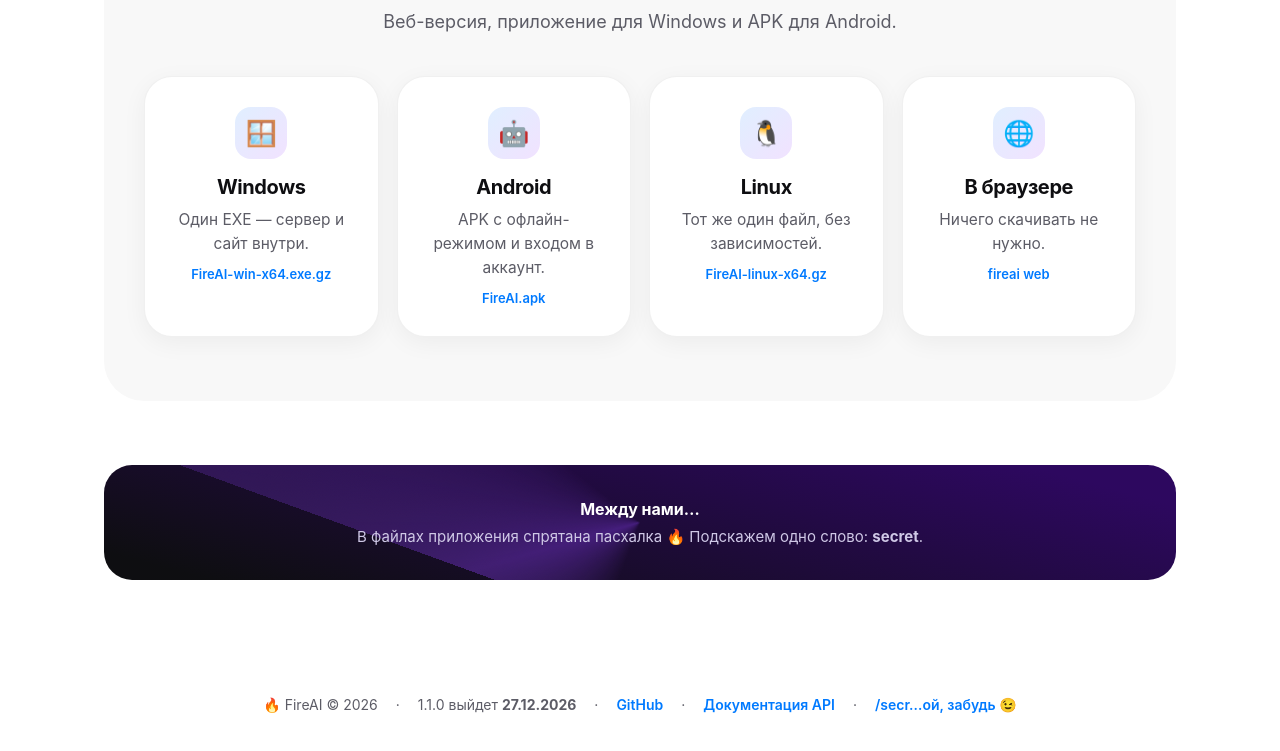
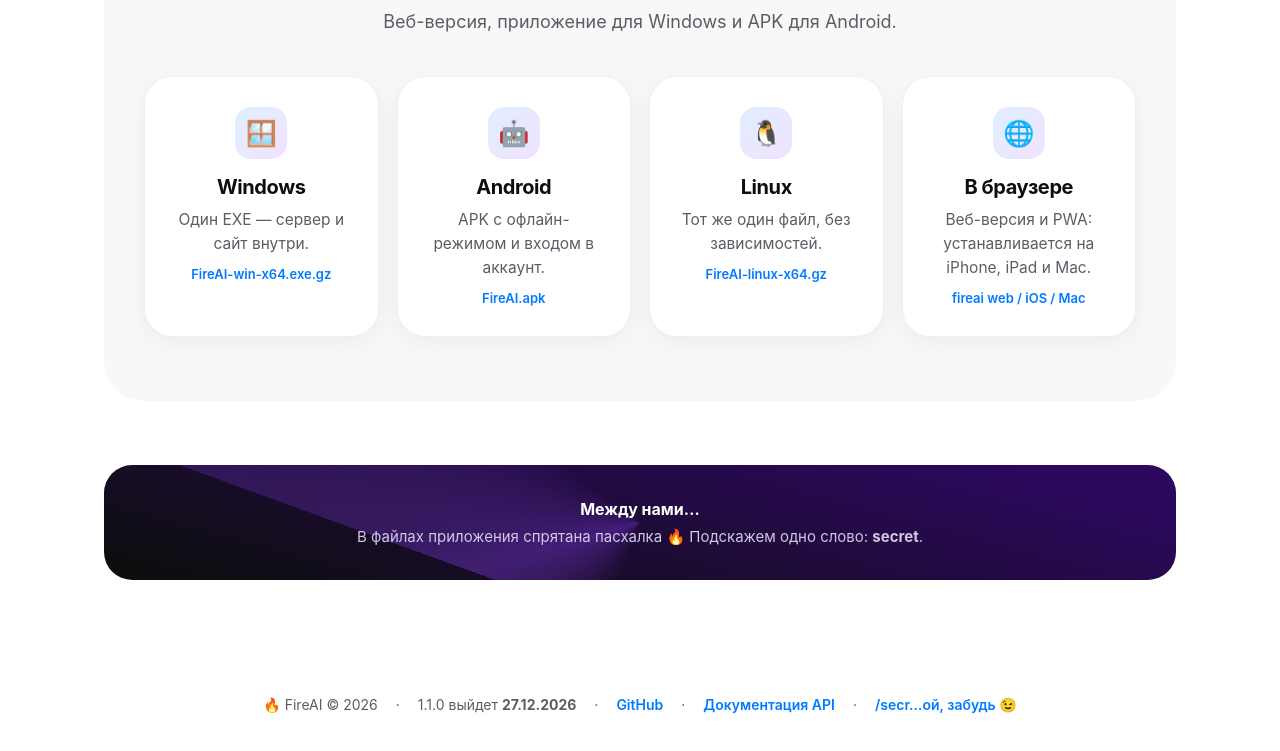
Before and after one commit to m3ufree/FireAI, a website: page public/landing.html in a window 1280 px wide. Shown: the part 1645-2396 px from the top of the page. Drawn offline with Linux system fonts and the light colour scheme.

Commit message:
Landing: web PWA / iOS / Mac option in installer, rebuild distributions

```diff
--- a/public/landing.html
+++ b/public/landing.html
@@ -210,11 +210,11 @@
           <p>Тот же один файл, без зависимостей.</p>
           <div class="meta">FireAI-linux-x64.gz</div>
         </a>
-        <a class="card" href="/">
+        <a class="card" href="https://m3ufree.github.io/FireAI-Site/app/" target="_blank" rel="noopener">
           <div class="ico">🌐</div>
           <h3>В браузере</h3>
-          <p>Ничего скачивать не нужно.</p>
-          <div class="meta">fireai web</div>
+          <p>Веб-версия и PWA: устанавливается на iPhone, iPad и Mac.</p>
+          <div class="meta">fireai web / iOS / Mac</div>
         </a>
       </div>
     </div>
@@ -259,8 +259,8 @@
              note:'РАЗРЕШИТЬ УСТАНОВКУ ДЛЯ ЭТОГО ИСТОЧНИКА (Настройки → Безопасность) при первом запуске.'},
     linux:  {name:'Linux',   ico:'🐧', d:'Тот же один файл, без зависимостей', file:'FireAI-linux-x64.gz',
              note:'gunzip FireAI-linux-x64.gz && chmod +x FireAI-linux-x64 && ./FireAI-linux-x64'},
-    other:  {name:'В браузере', ico:'🌐', d:'Ничего скачивать не нужно', href:'/',
-             note:'Для iOS и macOS FireAI работает как сайт — открой чат в браузере.'}
+    other:  {name:'В браузере / iOS / Mac', ico:'🌐', d:'Веб-версия, устанавливается как приложение', href:'https://m3ufree.github.io/FireAI-Site/app/',
+             note:'iPhone/iPad: в Safari нажми Поделиться → «На экран „Домой“». На Mac: Safari → Файл → «Добавить в Dock».'}
   };
   function detect(){
     var ua=navigator.userAgent||'';
```
Also changed, not shown: 2 other files.
